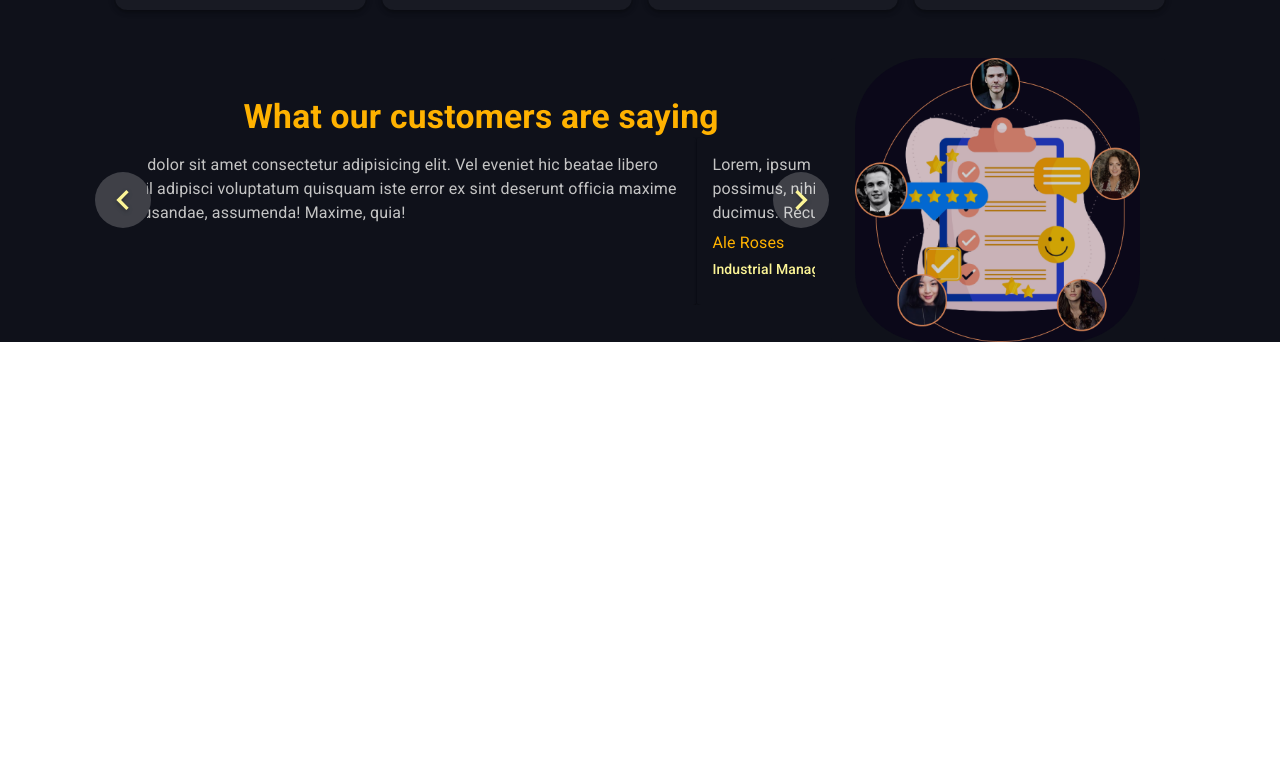
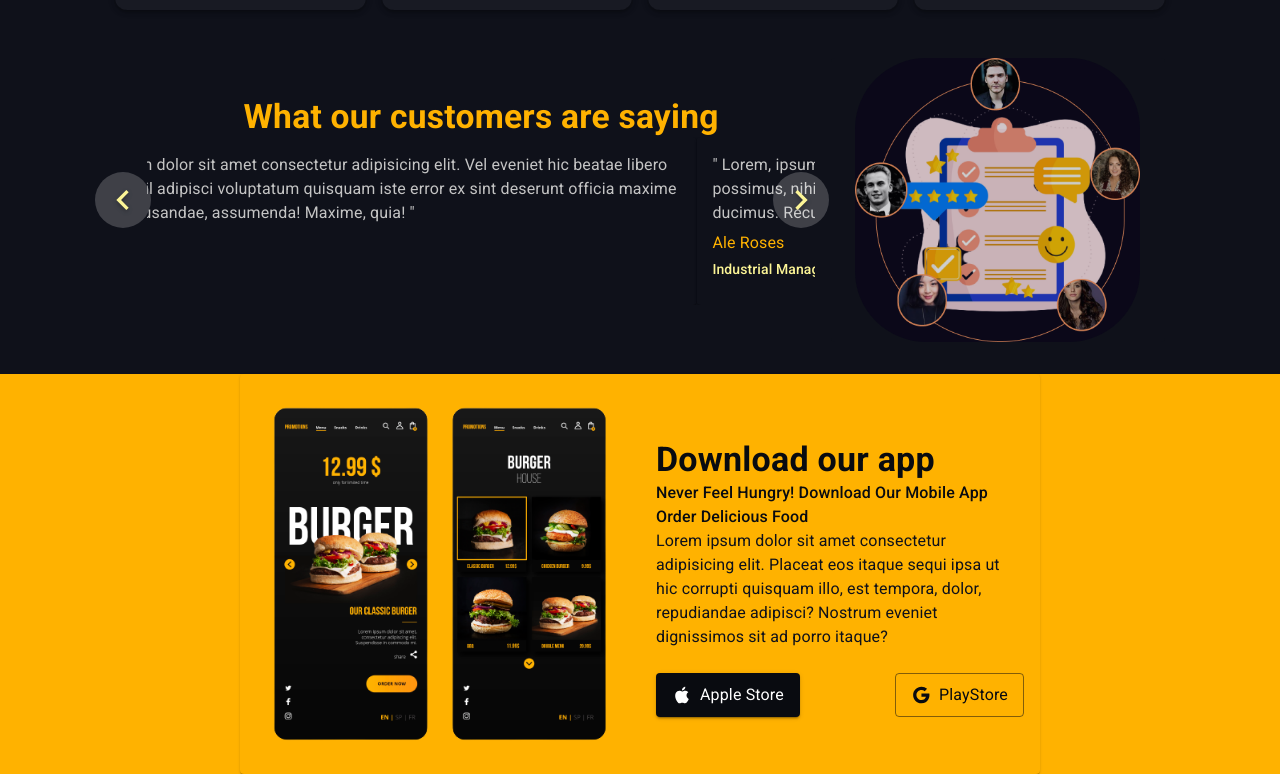
Before and after one commit to aleroses/chef-food, a React (Vite) app: page / in a window 1280 px wide. Shown: the part 2510-3284 px from the top of the page. Before the commit the page ends 2884 px from the top, so only its background shows below. Built offline with nearby package versions, Linux system fonts and the light colour scheme.

Commit message:
create DownloadApp component

```diff
--- a/src/assets/fake-data/testimonials.js
+++ b/src/assets/fake-data/testimonials.js
@@ -1,19 +1,19 @@
 export const testimonials = [
   {
     id: "01",
-    desc: "Lorem, ipsum dolor sit amet consectetur adipisicing elit. Vel eveniet hic beatae libero possimus, nihil adipisci voluptatum quisquam iste error ex sint deserunt officia maxime ducimus. Recusandae, assumenda! Maxime, quia!",
+    desc: '" Lorem, ipsum dolor sit amet consectetur adipisicing elit. Vel eveniet hic beatae libero possimus, nihil adipisci voluptatum quisquam iste error ex sint deserunt officia maxime ducimus. Recusandae, assumenda! Maxime, quia! "',
     name: "Jhon Doe",
     career: "Web Developer",
   },
   {
     id: "02",
-    desc: "Lorem, ipsum dolor sit amet consectetur adipisicing elit. Vel eveniet hic beatae libero possimus, nihil adipisci voluptatum quisquam iste error ex sint deserunt officia maxime ducimus. Recusandae, assumenda! Maxime, quia!",
+    desc: '" Lorem, ipsum dolor sit amet consectetur adipisicing elit. Vel eveniet hic beatae libero possimus, nihil adipisci voluptatum quisquam iste error ex sint deserunt officia maxime ducimus. Recusandae, assumenda! Maxime, quia! "',
     name: "Ale Roses",
     career: "Industrial Manager",
   },
   {
     id: "03",
-    desc: "Lorem, ipsum dolor sit amet consectetur adipisicing elit. Vel eveniet hic beatae libero possimus, nihil adipisci voluptatum quisquam iste error ex sint deserunt officia maxime ducimus. Recusandae, assumenda! Maxime, quia!",
+    desc: '" Lorem, ipsum dolor sit amet consectetur adipisicing elit. Vel eveniet hic beatae libero possimus, nihil adipisci voluptatum quisquam iste error ex sint deserunt officia maxime ducimus. Recusandae, assumenda! Maxime, quia! "',
     name: "Mia Smith",
     career: "Web Developer",
   },
--- /dev/null
+++ b/src/components/download-app/DownloadApp.jsx
@@ -0,0 +1,210 @@
+import {
+  Card,
+  CardActions,
+  CardContent,
+  CardMedia,
+  Typography,
+  IconButton,
+  Link,
+  Box,
+  Button,
+} from "@mui/material";
+import {
+  Apple as AppleIcon,
+  Google as GoogleIcon,
+} from "@mui/icons-material";
+
+import appImg from "../../assets/images/app.png";
+
+export const DownloadApp = () => {
+  return (
+    <Box
+      sx={{
+        width: "100%",
+        display: "flex",
+        justifyContent: "center",
+        // justifySelf: "center",
+        bgcolor: "accent.main",
+      }}
+    >
+      <Card
+        sx={{
+          width: "100%",
+          maxWidth: "800px",
+          display: "flex",
+          flexDirection: {
+            xs: "column",
+            sm: "row",
+          },
+          // justifyItems: "center",
+          bgcolor: "accent.main",
+        }}
+      >
+        <CardMedia
+          component="img"
+          image={appImg}
+          sx={{
+            width: {
+              sm: "50%",
+            },
+
+            maxWidth: "400px",
+            display: "flex",
+            alignSelf: "center",
+          }}
+        />
+        <Box
+          sx={{
+            width: {
+              sm: "50%",
+            },
+            display: "flex",
+            flexDirection: "column",
+            justifyContent: "center",
+          }}
+        >
+          <CardContent>
+            <Typography
+              variant="h4"
+              sx={{
+                color: "primary.main",
+                fontWeight: "700",
+              }}
+            >
+              Download our app
+            </Typography>
+            <Typography
+              variant="body1"
+              sx={{
+                color: "primary.main",
+                fontWeight: "500",
+              }}
+            >
+              Never Feel Hungry! Download Our Mobile App
+              Order Delicious Food
+            </Typography>
+            <Typography
+              variant="body1"
+              sx={{
+                fontSize: {
+                  xs: "0.8em",
+                  sm: "1em",
+                },
+                color: "secondary.main",
+              }}
+            >
+              Lorem ipsum dolor sit amet consectetur
+              adipisicing elit. Placeat eos itaque sequi
+              ipsa ut hic corrupti quisquam illo, est
+              tempora, dolor, repudiandae adipisci?
+              Nostrum eveniet dignissimos sit ad porro
+              itaque?
+            </Typography>
+          </CardContent>
+          <CardActions
+            sx={{
+              width: "100%",
+              display: "flex",
+              justifyContent: "space-between",
+              // alignSelf: "center"
+              pr: 2,
+              pl: 2,
+            }}
+          >
+            <Button
+              variant="contained"
+              sx={
+                {
+                  // display: "flex",
+                  // justifySelf: "center",
+                  // p: 0.5,
+                }
+              }
+            >
+              <Link
+                href=""
+                sx={{
+                  // height: "1.6rem",
+                  display: "flex",
+                  // alignItems: "center",
+                  fontSize: {
+                    xs: "0.8em",
+                    sm: "1em",
+                    textDecoration: "none",
+                    // p: 0,
+                    // m: 0,
+                  },
+                }}
+              >
+                <AppleIcon
+                  fontSize="small"
+                  sx={{
+                    display: "flex",
+                    alignSelf: "center",
+                    mr: 1,
+                    color: "primary.contrast",
+                  }}
+                />
+                <Typography
+                  component="span"
+                  sx={{
+                    height: "",
+                    // display: "flex",
+                    // alignSelf: "center",
+                    p: 0,
+                    m: 0,
+                    textTransform: "capitalize",
+                    lineHeight: 2,
+                    color: "primary.contrast",
+                  }}
+                >
+                  Apple Store
+                </Typography>
+              </Link>
+            </Button>
+            <Button variant="outlined">
+              <Link
+                href=""
+                sx={{
+                  // height: "1.6rem",
+                  display: "flex",
+                  // alignItems: "center",
+                  fontSize: {
+                    xs: "0.8em",
+                    sm: "1em",
+                    textDecoration: "none",
+                    // p: 0,
+                    // m: 0,
+                  },
+                }}
+              >
+                <GoogleIcon
+                  fontSize="small"
+                  sx={{
+                    display: "flex",
+                    alignSelf: "center",
+                    mr: 1,
+                  }}
+                />
+                <Typography
+                  component="span"
+                  sx={{
+                    // display: "flex",
+                    // alignSelf: "center",
+                    p: 0,
+                    m: 0,
+                    textTransform: "capitalize",
+                    lineHeight: 2,
+                    color: "primary.main",
+                  }}
+                >
+                  PlayStore
+                </Typography>
+              </Link>
+            </Button>
+          </CardActions>
+        </Box>
+      </Card>
+    </Box>
+  );
+};
--- a/src/pages/Home.jsx
+++ b/src/pages/Home.jsx
@@ -5,6 +5,7 @@ import { PopularMenu } from "../components/popular-menu/PopularMenu";
 import { ChooseUs } from "../components/choose-us/ChooseUs";
 import { MenuPack } from "../components/menu-pack/MenuPack";
 import { Testimonials } from "../components/testimonials/Testimonials";
+import { DownloadApp } from "../components/download-app/DownloadApp";
 
 export const Home = () => {
   return (
@@ -15,6 +16,7 @@ export const Home = () => {
       <ChooseUs />
       <MenuPack />
       <Testimonials />
+      <DownloadApp />
     </>
   );
 };
```
